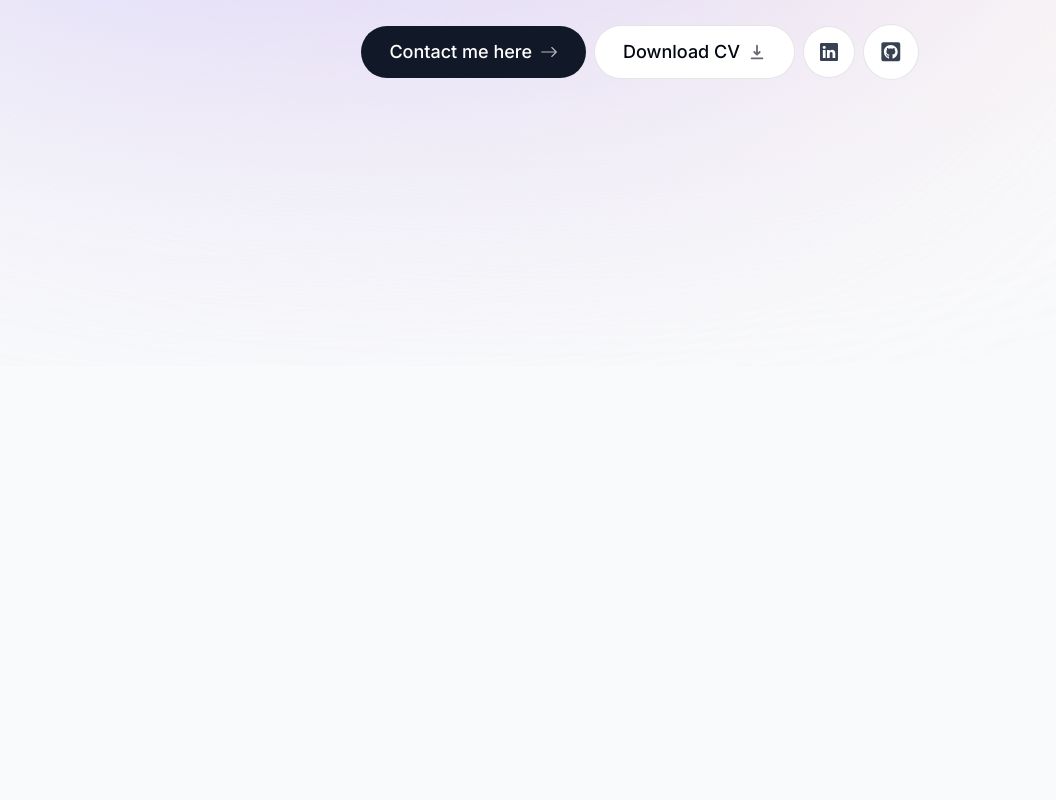
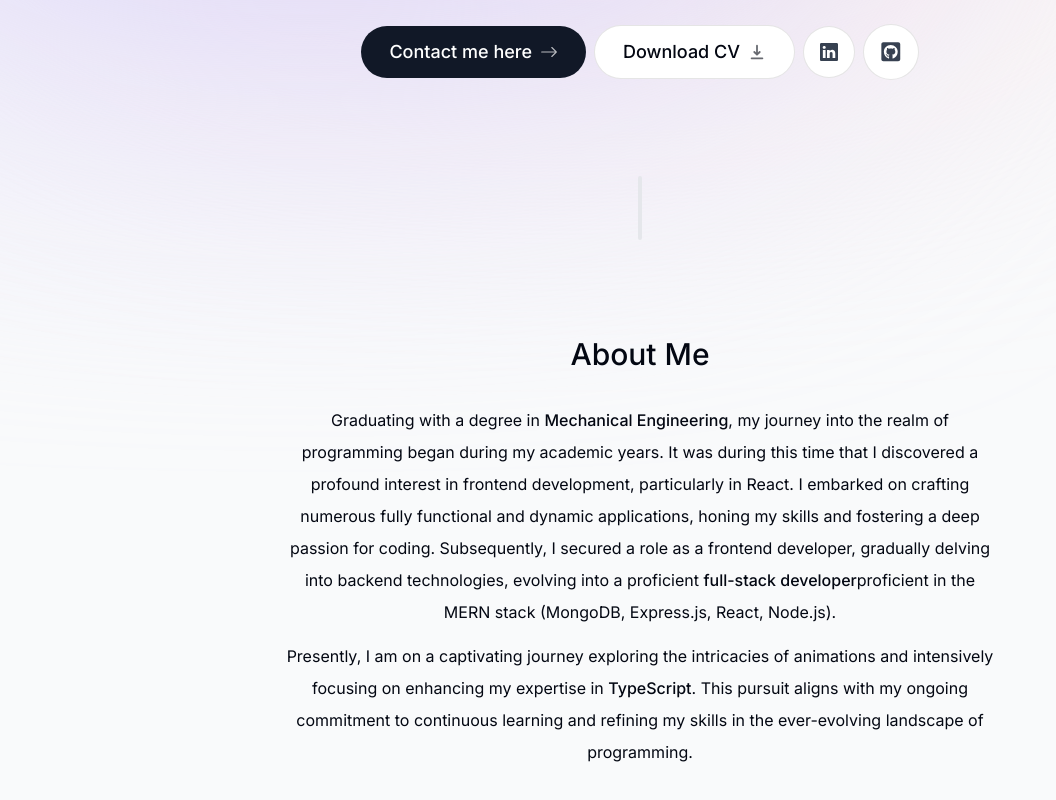
Before and after one commit to bigyanpatel/portfolio-next-2, a Next.js app: page / in a window 1280 px wide. Shown: the part 434-1234 px from the top of the page, without its empty margins (0-1056 px from the left). Before the commit the page ends 800 px from the top, so only its background shows below. Built offline with nearby package versions, Linux system fonts and the light colour scheme.

Commit message:
Feat: about section added

```diff
--- a/app/page.tsx
+++ b/app/page.tsx
@@ -1,9 +1,13 @@
+import About from "@/components/About";
 import Intro from "@/components/Intro";
+import SectionDivider from "@/components/Section-Divider";
 
 export default function Home() {
   return (
     <main className="flex flex-col items-center px-4">
       <Intro />
+      <SectionDivider />
+      <About />
     </main>
-  )
+  );
 }
--- /dev/null
+++ b/components/About.tsx
@@ -0,0 +1,44 @@
+"use client";
+
+import React from "react";
+import { motion } from "framer-motion";
+import SectionHeading from "./Section-Heading";
+
+export default function About() {
+  return (
+    <motion.section
+      className="mb-28 max-w-[45rem] text-center leading-8 sm:mb-40 scroll-mt-28"
+      initial={{ opacity: 0, y: 100 }}
+      animate={{ opacity: 1, y: 0 }}
+      transition={{ delay: 0.175 }}
+      id="about"
+    >
+      <SectionHeading>About me</SectionHeading>
+      <div className="mb-3">
+        <p>
+          Graduating with a degree in{" "}
+          <span className="font-medium">Mechanical Engineering</span>, my
+          journey into the realm of programming began during my academic years.
+          It was during this time that I discovered a profound interest in
+          frontend development, particularly in React. I embarked on crafting
+          numerous fully functional and dynamic applications, honing my skills
+          and fostering a deep passion for coding. Subsequently, I secured a
+          role as a frontend developer, gradually delving into backend
+          technologies, evolving into a proficient{" "}
+          <span className="font-medium">full-stack developer</span>
+          proficient in the MERN stack (MongoDB, Express.js, React, Node.js).
+        </p>
+      </div>
+
+      <div>
+        <p>
+          Presently, I am on a captivating journey exploring the intricacies of
+          animations and intensively focusing on enhancing my expertise in{" "}
+          <span className="font-medium">TypeScript</span>. This pursuit aligns
+          with my ongoing commitment to continuous learning and refining my
+          skills in the ever-evolving landscape of programming.
+        </p>
+      </div>
+    </motion.section>
+  );
+}
--- /dev/null
+++ b/components/Section-Divider.tsx
@@ -0,0 +1,15 @@
+"use client";
+
+import React from "react";
+import { motion } from "framer-motion";
+
+export default function SectionDivider() {
+  return (
+    <motion.div
+      className="bg-gray-200 my-24 h-16 w-1 rounded-full hidden sm:block dark:bg-opacity-20"
+      initial={{ opacity: 0, y: 100 }}
+      animate={{ opacity: 1, y: 0 }}
+      transition={{ delay: 0.125 }}
+    ></motion.div>
+  );
+}
--- /dev/null
+++ b/components/Section-Heading.tsx
@@ -0,0 +1,13 @@
+import React from "react";
+
+type SectionHeadingProps = {
+  children: React.ReactNode;
+};
+
+export default function SectionHeading({ children }: SectionHeadingProps) {
+  return (
+    <h2 className="text-3xl font-medium capitalize mb-8 text-center">
+      {children}
+    </h2>
+  );
+}
```
